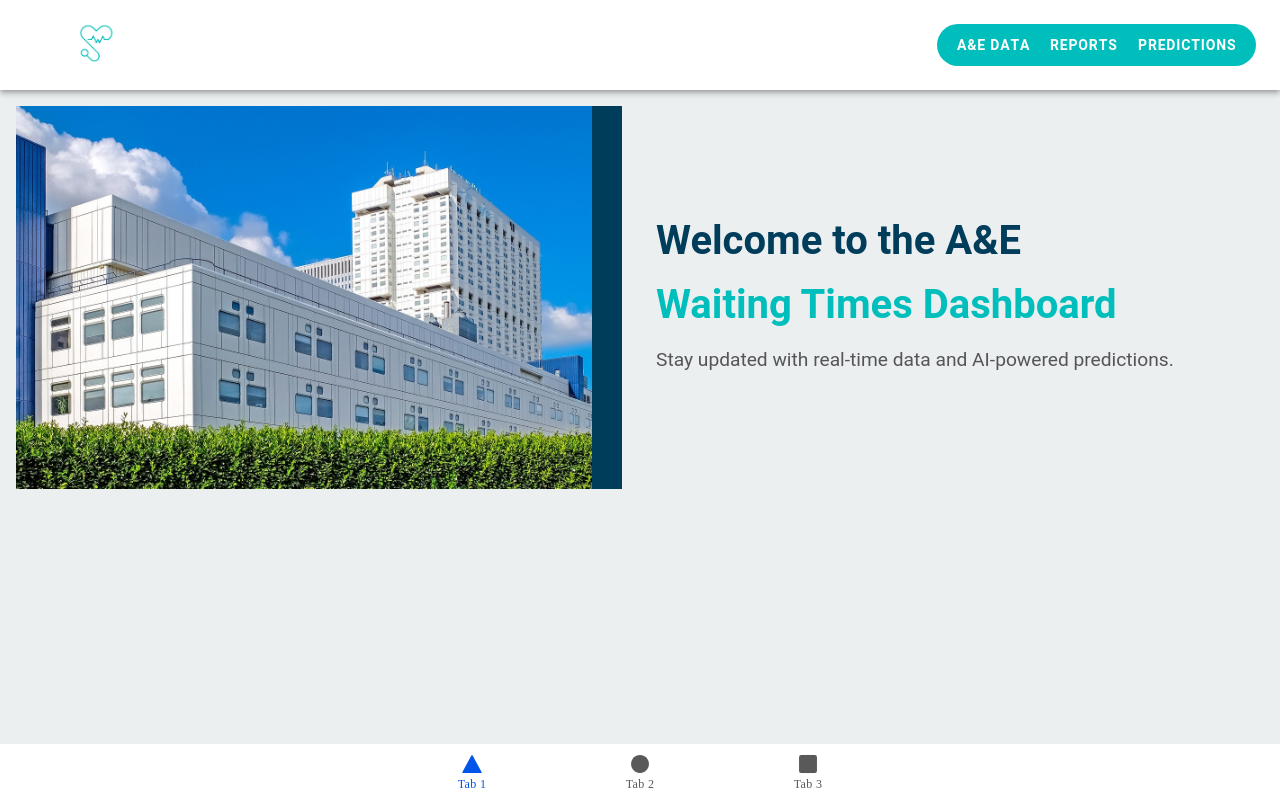
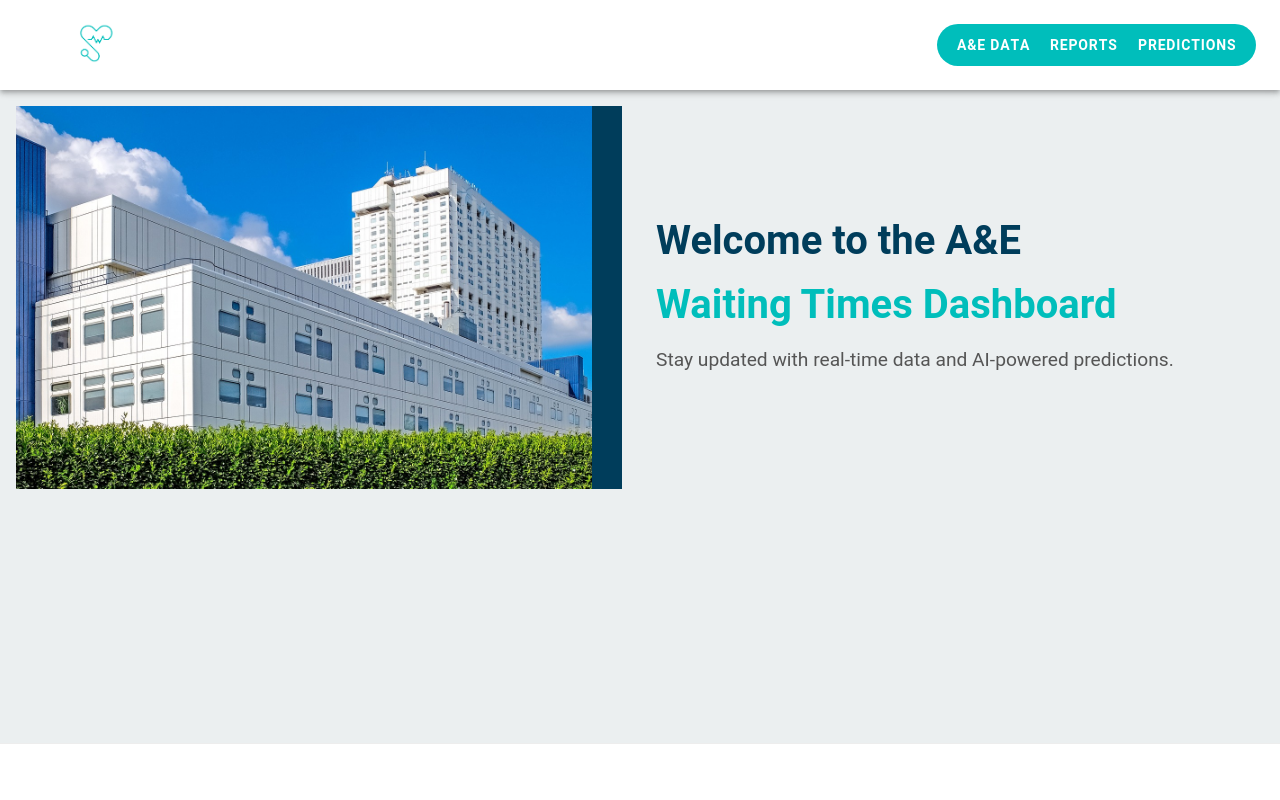
Before and after one commit to sophieboyle1/Final-Year-Project, a React (Vite) app in the folder final-year-project/: page /tab1 in a window 1280 px wide. Built offline with nearby package versions, Linux system fonts and the light colour scheme.

Commit message:
set up data service file

```diff
--- a/final-year-project/src/App.tsx
+++ b/final-year-project/src/App.tsx
@@ -12,8 +12,6 @@ import {
 import { IonReactRouter } from '@ionic/react-router';
 import { ellipse, square, triangle } from 'ionicons/icons';
 import Tab1 from './pages/Home';
-import Tab2 from './pages/Tab2';
-import Tab3 from './pages/Tab3';
 
 /* Core CSS required for Ionic components to work properly */
 import '@ionic/react/css/core.css';
@@ -55,29 +53,11 @@ const App: React.FC = () => (
           <Route exact path="/tab1">
             <Tab1 />
           </Route>
-          <Route exact path="/tab2">
-            <Tab2 />
-          </Route>
-          <Route path="/tab3">
-            <Tab3 />
-          </Route>
           <Route exact path="/">
             <Redirect to="/tab1" />
           </Route>
         </IonRouterOutlet>
         <IonTabBar slot="bottom">
-          <IonTabButton tab="tab1" href="/tab1">
-            <IonIcon aria-hidden="true" icon={triangle} />
-            <IonLabel>Tab 1</IonLabel>
-          </IonTabButton>
-          <IonTabButton tab="tab2" href="/tab2">
-            <IonIcon aria-hidden="true" icon={ellipse} />
-            <IonLabel>Tab 2</IonLabel>
-          </IonTabButton>
-          <IonTabButton tab="tab3" href="/tab3">
-            <IonIcon aria-hidden="true" icon={square} />
-            <IonLabel>Tab 3</IonLabel>
-          </IonTabButton>
         </IonTabBar>
       </IonTabs>
     </IonReactRouter>
--- a/final-year-project/src/pages/Tab2.tsx
+++ /dev/null
@@ -1,25 +0,0 @@
-import { IonContent, IonHeader, IonPage, IonTitle, IonToolbar } from '@ionic/react';
-import ExploreContainer from '../components/ExploreContainer';
-import './Tab2.css';
-
-const Tab2: React.FC = () => {
-  return (
-    <IonPage>
-      <IonHeader>
-        <IonToolbar>
-          <IonTitle>Tab 2</IonTitle>
-        </IonToolbar>
-      </IonHeader>
-      <IonContent fullscreen>
-        <IonHeader collapse="condense">
-          <IonToolbar>
-            <IonTitle size="large">Tab 2</IonTitle>
-          </IonToolbar>
-        </IonHeader>
-        <ExploreContainer name="Tab 2 page" />
-      </IonContent>
-    </IonPage>
-  );
-};
-
-export default Tab2;
--- a/final-year-project/src/pages/Tab3.tsx
+++ /dev/null
@@ -1,25 +0,0 @@
-import { IonContent, IonHeader, IonPage, IonTitle, IonToolbar } from '@ionic/react';
-import ExploreContainer from '../components/ExploreContainer';
-import './Tab3.css';
-
-const Tab3: React.FC = () => {
-  return (
-    <IonPage>
-      <IonHeader>
-        <IonToolbar>
-          <IonTitle>Tab 3</IonTitle>
-        </IonToolbar>
-      </IonHeader>
-      <IonContent fullscreen>
-        <IonHeader collapse="condense">
-          <IonToolbar>
-            <IonTitle size="large">Tab 3</IonTitle>
-          </IonToolbar>
-        </IonHeader>
-        <ExploreContainer name="Tab 3 page" />
-      </IonContent>
-    </IonPage>
-  );
-};
-
-export default Tab3;
--- /dev/null
+++ b/package.json
@@ -0,0 +1,6 @@
+{
+  "dependencies": {
+    "chart.js": "^4.4.6",
+    "react-chartjs-2": "^5.2.0"
+  }
+}
```
Also changed, not shown: final-year-project/src/dataService.js (added, +13 -0 lines), final-year-project/src/pages/Reports.tsx (added), final-year-project/src/pages/Tab2.css (deleted), final-year-project/src/pages/Tab3.css (deleted), 1 other file (tests, documents, lock files or other folders).
